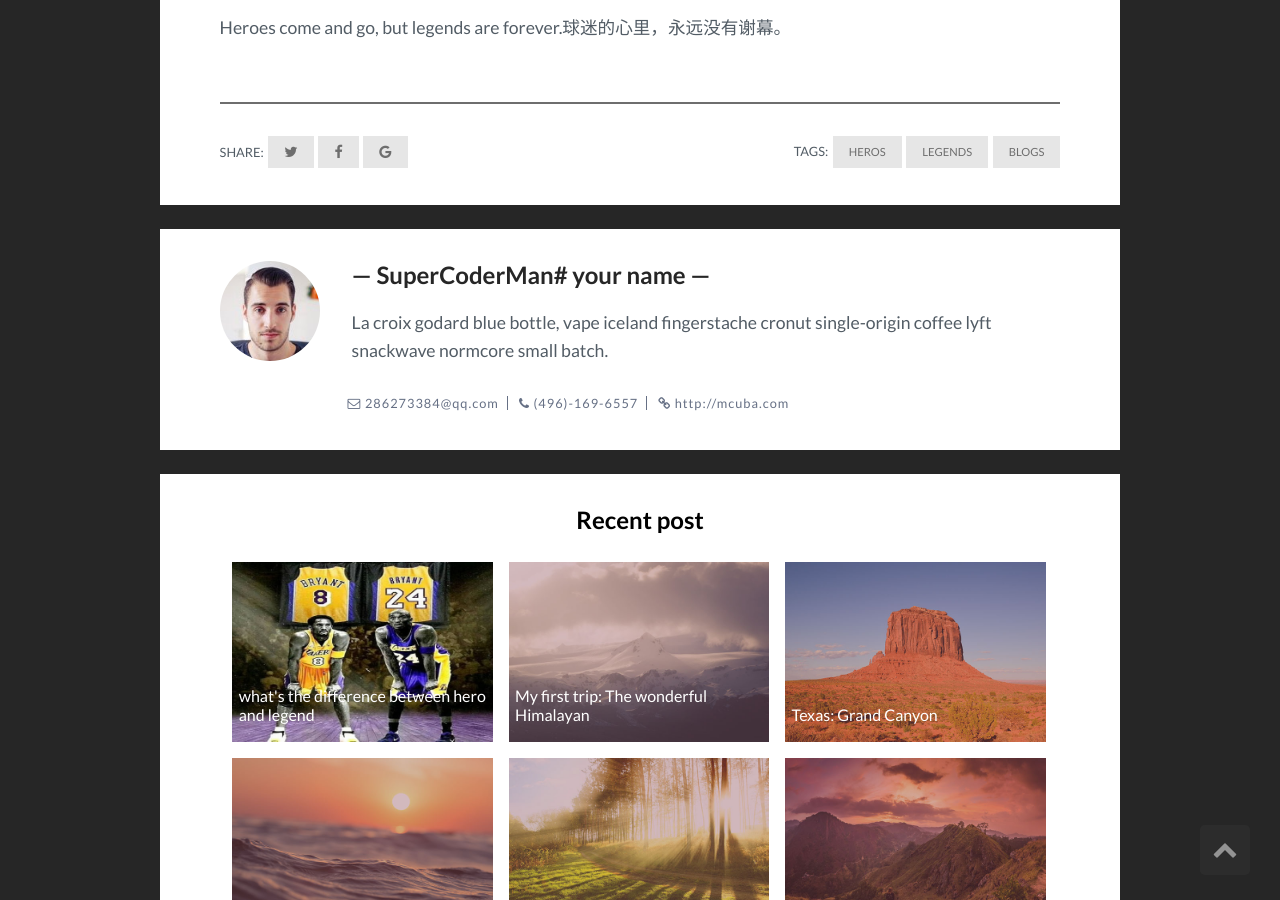
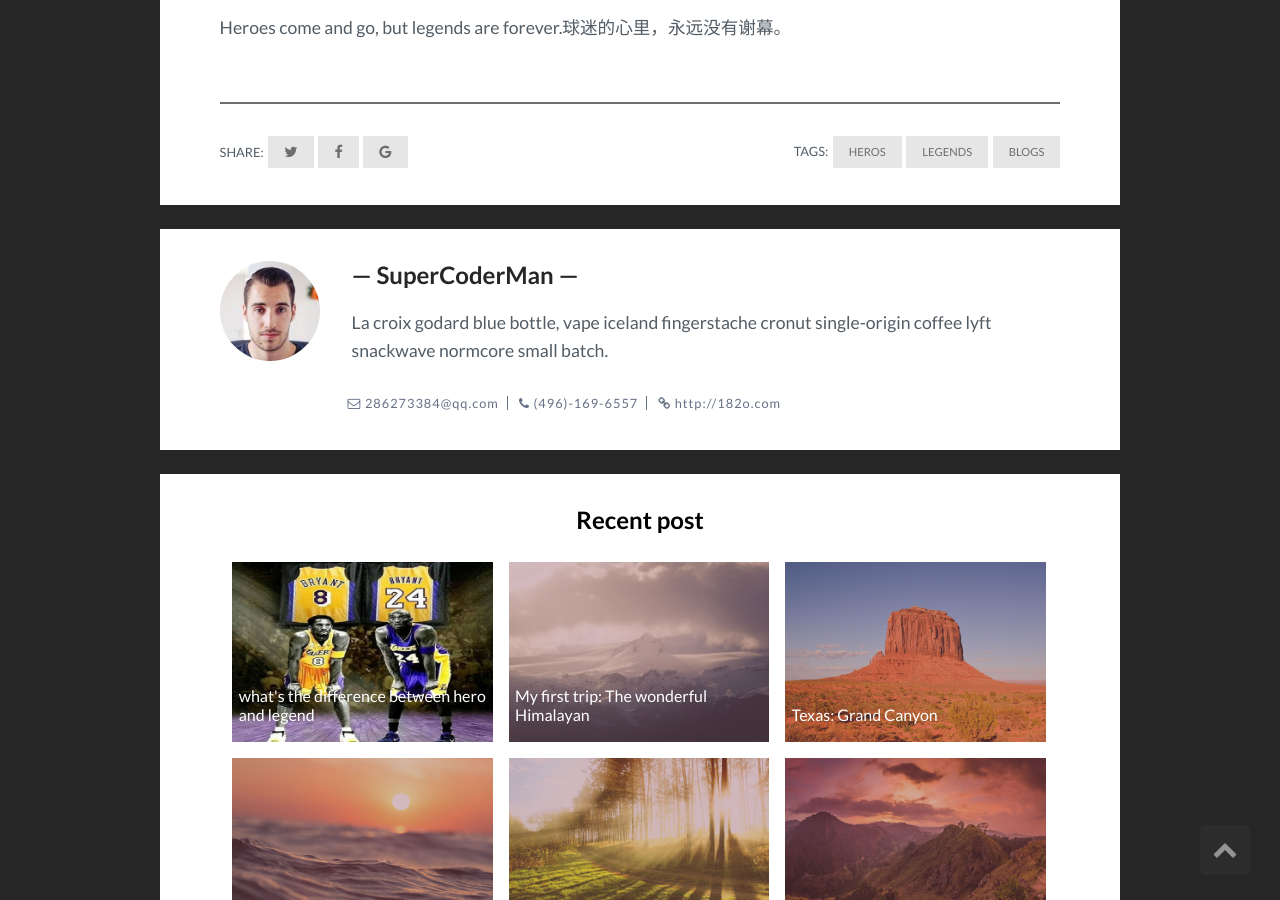
Before and after one commit to yumzhi/SuperCoderMan.github.io, a Jekyll site: the page built from _posts/2017-12-20-what's-the-difference-between-hero-and-legend.markdown, in a window 1280 px wide and 900 px high, scrolled down 1197 px. Built offline with Jekyll 4.4.1, drawn with Linux system fonts in a browser that asks for light colours; comment, search, counter and statistics services are not loaded; some of the changed lines change nothing that is shown.

Commit message:
blog ver1.0

```diff
--- a/_config.yml
+++ b/_config.yml
@@ -15,11 +15,11 @@ banner-desc: # add banner description
 
 # Author settings
 author-pic: face.jpg # your photo
-author-name: SuperCoderMan# your name
+author-name: SuperCoderMan # your name
 about-author: # about author
 email: 286273384@qq.com # your email
 phone: (496)-169-6557 # your pnone number
-website: http://mcuba.com # you website
+website: http://182o.com # you website
 
 # Social link
 google_url:    # add url link
```
